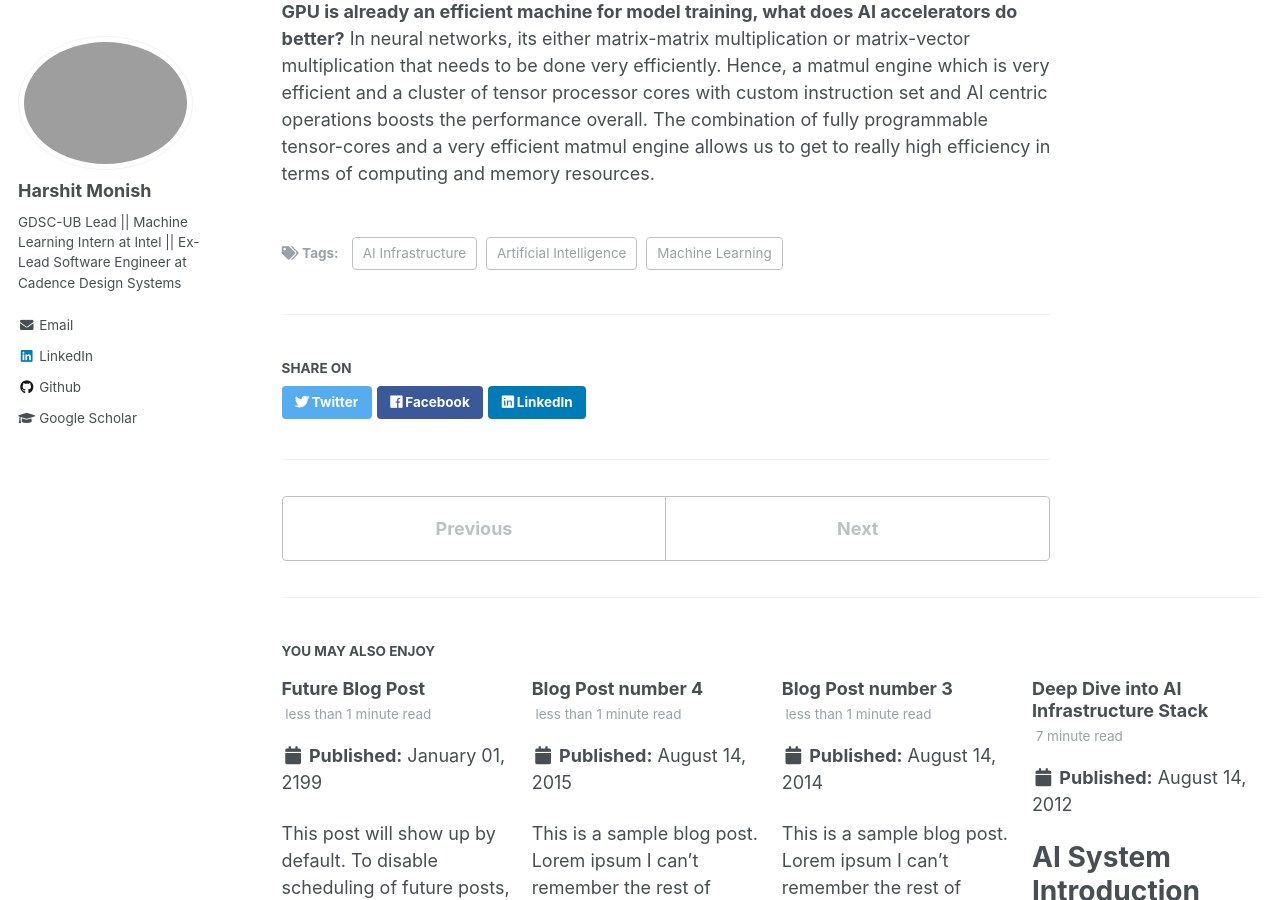
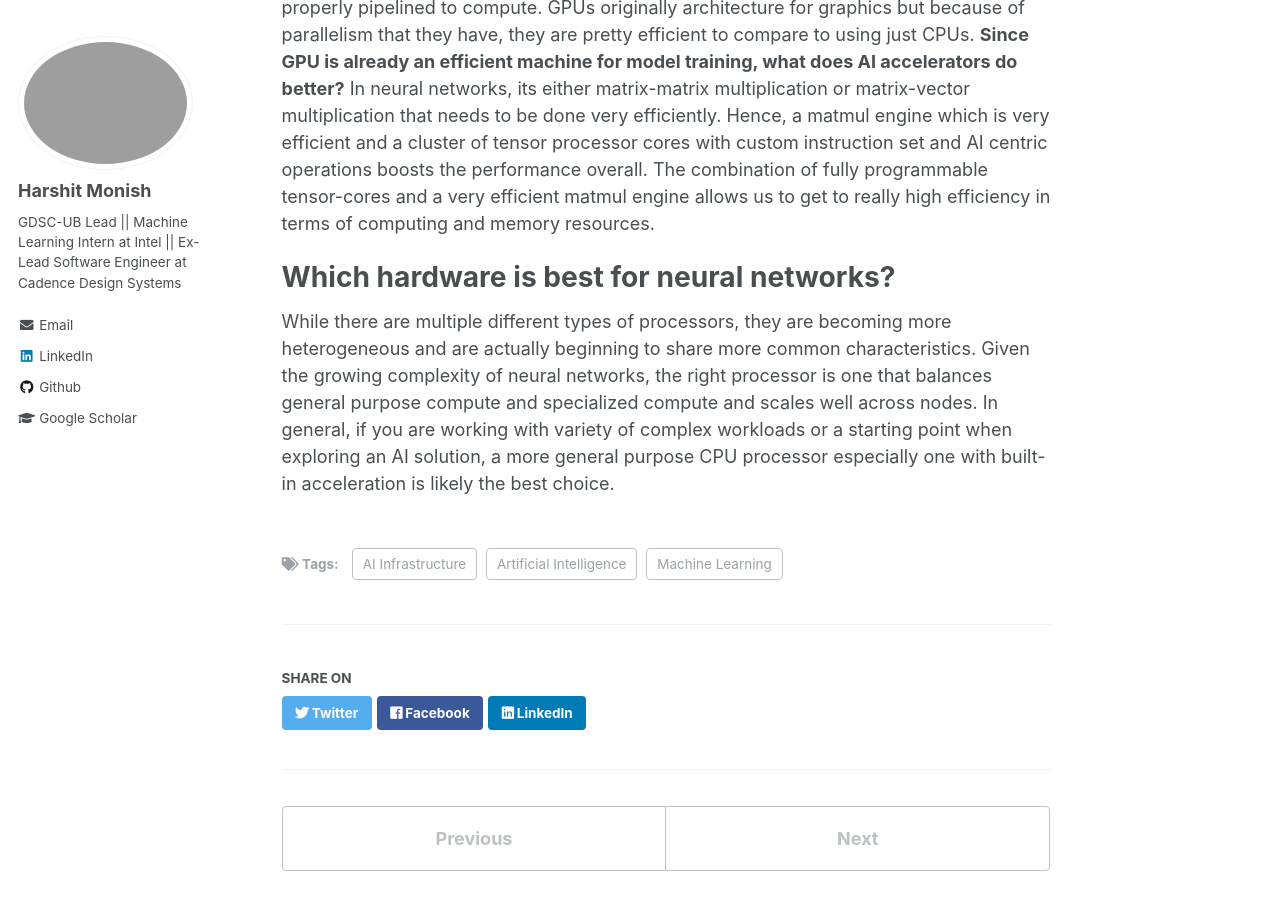
Before and after one commit to harshitmonish/harshitmonish.github.io, a Jekyll site: the page built from _posts/2013-08-14-blog-post-2.md, in a window 1280 px wide and 900 px high, scrolled down 1618 px. Built offline with Jekyll 4.4.1, drawn with Linux system fonts in a browser that asks for light colours; some of the changed text lies outside the part shown.

Commit message:
Adding 2 blog

```diff
--- a/_posts/2013-08-14-blog-post-2.md
+++ b/_posts/2013-08-14-blog-post-2.md
@@ -11,9 +11,10 @@
 AI Accelerators Introduction
 ===
 AI accelerator is a specialized hardware accelerator designed to accelerate Machine Learning and Artificial Intelligence applications, including neural networks and machine vision. The datacenter chips that are running the Machine learning and Deep learning workloads, consist of couple of CPU cores and the AI accelerators that are connected to these host CPUs and together as a system thy are supposed to work very efficiently either training a model or for high capacity inference.
+
 <br/><img src='/images/AI_Accel.PNG'>
 
-CPU,  GPU - A comparative study
+CPU,  GPU - Comparative study
 ===
 Before answering that question, let's just take a brief overview of CPUs and GPUs architecture. The specialized vector instructions that can simultaneously operate on multiple data are known as SIMD or single instruction multiple data for CPUs and SIMT or single instruction multiple threads for GPUs. A CPU core can execute instructions independently of the other cores. A server CPU typically have faster but fewer cores compared to a GPU, the parallelize code can benefit from the many CPU cores, the SIMD instructions benefit from single-core higher frequency performance. A CPU provides maximum flexibility and is typically simpler to program than other hardware, but this flexibility comes at expense of higher power consumption. Embarrassingly parallel workloads, where little effort is needed to separate the problem into parallel task, with predictable memory access patterns donot require many of the capabilities of the CPU and a more dedicated processor should provide higher performance per watt.
 
@@ -22,3 +23,7 @@
 Why AI Accelerators?
 ===
 Now that we have established the core concepts of CPUs and GPUs, let's talk about the need of AI accelerators. Dedicated AI processors have a large dedicated compute to general-compute ratio. They are ideal for workloads with predictable memory access patterns, as they can provide the highest performance per power when the data is properly pipelined to compute. GPUs originally architecture for graphics but because of parallelism that they have, they are pretty efficient to compare to using just CPUs. **Since GPU is already an efficient machine for model training, what does AI accelerators do better?** In neural networks, its either matrix-matrix multiplication or matrix-vector multiplication that needs to be done very efficiently. Hence, a matmul engine which is very efficient and a cluster of tensor processor cores with custom instruction set and AI centric operations boosts the performance overall. The combination of fully programmable tensor-cores and a very efficient matmul engine allows us to get to really high efficiency in terms of computing and memory resources.
+
+Which hardware is best for neural networks?
+===
+While there are multiple different types of processors, they are becoming more heterogeneous and are actually beginning to share more common characteristics. Given the growing complexity of neural networks, the right processor is one that balances general purpose compute and specialized compute and scales well across nodes. In general, if you are working with variety of complex workloads or a starting point when exploring an AI solution, a more general purpose CPU processor especially one with built-in acceleration is likely the best choice.
```
